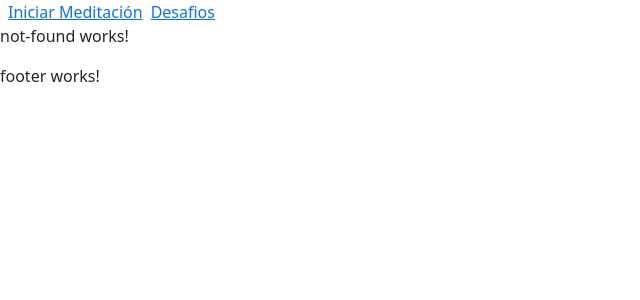
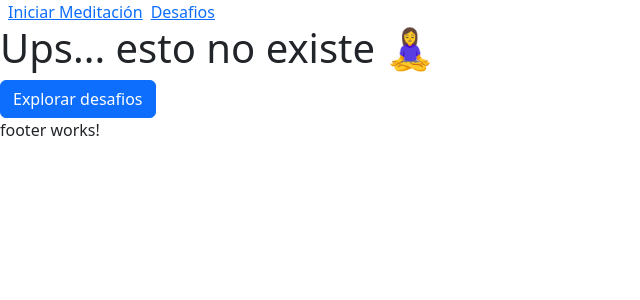
Before and after one commit to AlexMafaluno/mai.fulness, an Angular app: page /meditacion in a window 1280 px wide. Shown: the top 300 px of the page, without its empty margins (0-640 px from the left). Built offline with nearby package versions, Linux system fonts and the light colour scheme.

Commit message:
feat: update NotFoundComponent template with user-friendly message and button

```diff
--- a/src/app/components/not-found/not-found.component.html
+++ b/src/app/components/not-found/not-found.component.html
@@ -1 +1,2 @@
-<p>not-found works!</p>
+<h1>Ups... esto no existe 🧘‍♀️</h1>
+<button class="btn btn-primary">Explorar desafios</button>
```
